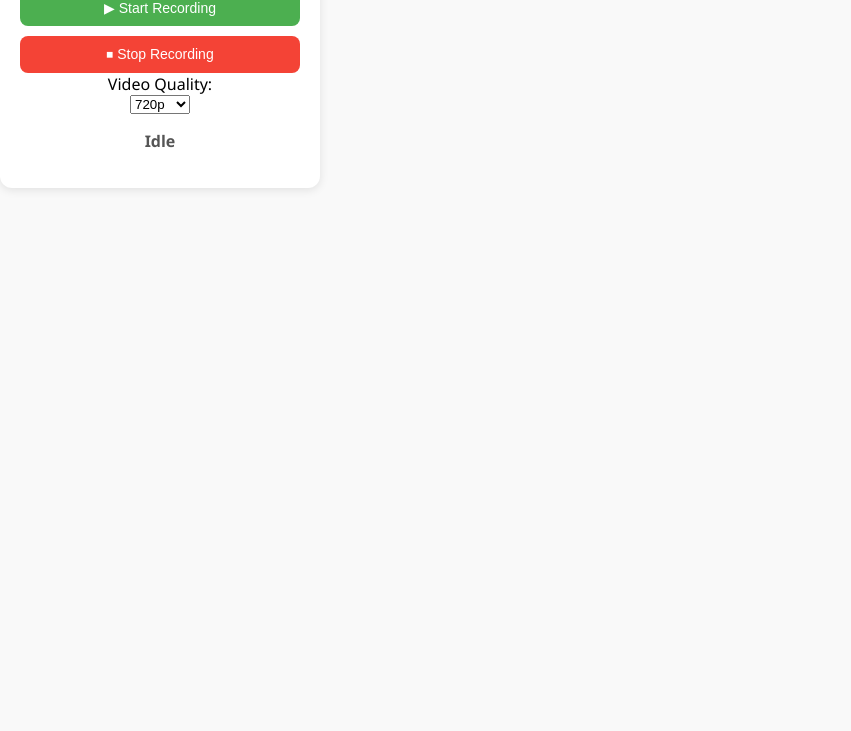
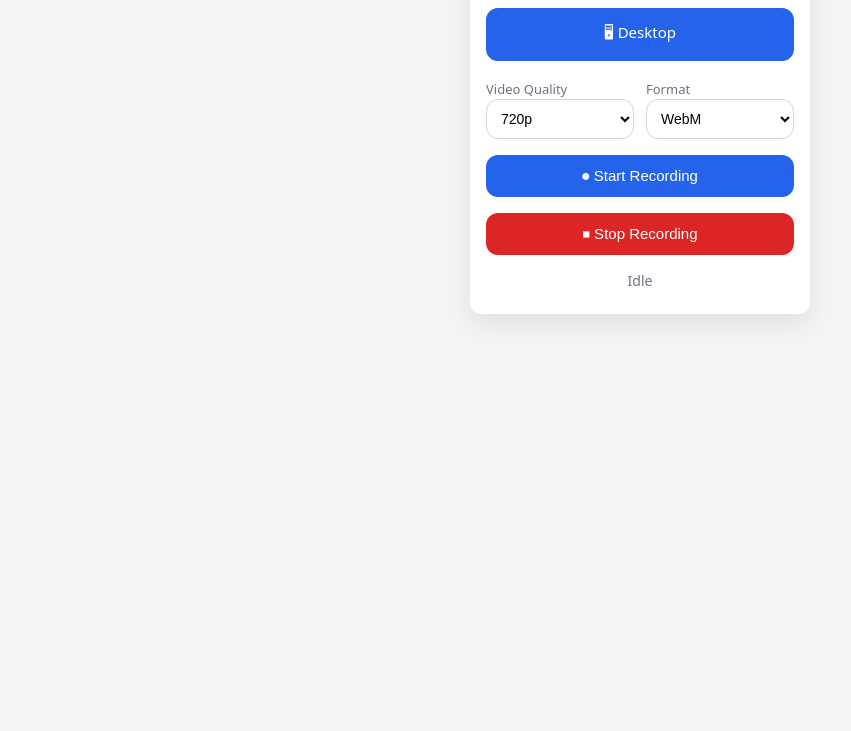
Before and after one commit to akat5uki/screen-rec-ext, a website built with Vite: page src/popup/popup.html in a window 1280 px wide. Shown: the part 89-820 px from the top of the page, without its empty margins (0-851 px from the left). Built offline with nearby package versions, Linux system fonts and the light colour scheme.

Commit message:
Final RJ

```diff
--- a/src/popup/popup.css
+++ b/src/popup/popup.css
@@ -1,56 +1,159 @@
+/* popup.css - Modernized Styles Without External CDNs */
+
+:root {
+  --bg: #ffffff;
+  --text: #1f2937;
+  --primary: #2563eb;
+  --secondary: #f3f4f6;
+  --hover: #1d4ed8;
+  --danger: #dc2626;
+  --muted: #6b7280;
+  --border-radius: 12px;
+  --transition: 0.2s ease-in-out;
+}
+
+* {
+  box-sizing: border-box;
+  margin: 0;
+  padding: 0;
+}
+
+body, html {
+  font-family: system-ui, sans-serif;
+  background-color: var(--secondary);
+  color: var(--text);
+  width: 100%;
+  height: 100%;
+}
+
 .container {
-  padding: 20px;
-  background: white;
-  border-radius: 12px;
-  box-shadow: 0 2px 10px rgba(0,0,0,0.1);
+  background: var(--bg);
+  border-radius: var(--border-radius);
+  box-shadow: 0 10px 25px rgba(0, 0, 0, 0.08);
+  padding: 24px 16px;
+  max-width: 340px;
+  margin: 20px auto;
   display: flex;
   flex-direction: column;
-  align-items: center;
+  gap: 16px;
 }
 
 h2 {
-  margin-bottom: 20px;
-  font-size: 18px;
-  color: #333;
+  font-size: 20px;
+  font-weight: 600;
+  text-align: center;
+  margin-bottom: 10px;
 }
 
-.buttons {
-  display: flex;
-  flex-direction: column;
-  gap: 10px;
-  width: 100%;
+.option-button, button {
+  padding: 12px;
+  border-radius: var(--border-radius);
+  border: none;
+  font-weight: 500;
+  font-size: 15px;
+  cursor: pointer;
+  transition: background var(--transition), transform var(--transition);
+  text-align: center;
 }
 
-button {
-  padding: 10px;
-  border: none;
-  border-radius: 8px;
-  width: 100%;
-  font-size: 14px;
-  cursor: pointer;
-  transition: background 0.3s;
+.option-button {
+  background-color: var(--secondary);
+  border: 2px solid transparent;
+  color: var(--text);
+}
+
+.option-button:hover, .option-button.active {
+  background-color: var(--primary);
+  color: white;
+  border-color: var(--primary);
 }
 
 button#start {
-  background-color: #4CAF50;
+  background-color: var(--primary);
   color: white;
 }
 
 button#start:hover {
-  background-color: #45a049;
+  background-color: var(--hover);
+  transform: scale(1.02);
 }
 
 button#stop {
-  background-color: #f44336;
+  background-color: var(--danger);
   color: white;
 }
 
 button#stop:hover {
-  background-color: #e53935;
+  background-color: #b91c1c;
+  transform: scale(1.02);
+}
+
+select, .toggle-switch input {
+  width: 100%;
+  padding: 10px;
+  border: 1px solid #d1d5db;
+  border-radius: var(--border-radius);
+  background-color: white;
+  font-size: 14px;
+}
+
+label {
+  font-size: 13px;
+  color: var(--muted);
+  margin-bottom: 4px;
 }
 
 #status {
-  margin-top: 16px;
-  font-weight: bold;
-  color: #555;
+  text-align: center;
+  font-weight: 500;
+  font-size: 14px;
+  color: var(--muted);
 }
+
+.source-options, .settings-row, .quality-options {
+  display: flex;
+  flex-wrap: wrap;
+  gap: 12px;
+  justify-content: space-between;
+}
+
+.option-button {
+  flex: 1 1 45%;
+}
+
+.toggle-switch {
+  display: flex;
+  align-items: center;
+  justify-content: space-between;
+  width: 100%;
+}
+
+.toggle-switch input[type="checkbox"] {
+  position: relative;
+  appearance: none;
+  width: 42px;
+  height: 22px;
+  background: #e5e7eb;
+  border-radius: 22px;
+  transition: background var(--transition);
+}
+
+.toggle-switch input[type="checkbox"]:checked {
+  background: var(--primary);
+}
+
+.toggle-switch input[type="checkbox"]::before {
+  content: "";
+  position: absolute;
+  top: 2px;
+  left: 2px;
+  width: 18px;
+  height: 18px;
+  background: white;
+  border-radius: 50%;
+  transition: transform var(--transition);
+}
+
+.toggle-switch input[type="checkbox"]:checked::before {
+  transform: translateX(20px);
+}
--- a/src/popup/popup.html
+++ b/src/popup/popup.html
@@ -3,36 +3,41 @@
 <head>
   <meta charset="UTF-8" />
   <title>Screen Recorder</title>
-  <link rel="stylesheet" href="popup.css" />
-  <style>
-    html, body {
-      width: 320px;
-      height: 220px;
-      margin: 0;
-      padding: 0;
-      box-sizing: border-box;
-      background-color: #f9f9f9;
-      font-family: 'Segoe UI', sans-serif;
-    }
-  </style>
+  <script type="module" crossorigin src="popup.js"></script>
+  <link rel="stylesheet" crossorigin href="popup.css">
 </head>
 <body>
   <div class="container">
     <h2>🎥 Screen Recorder</h2>
-    <div class="buttons">
-      <button id="start">▶ Start Recording</button>
-      <button id="stop" disabled>⏹ Stop Recording</button>
+
+    <div class="source-options">
+      <div class="option-button active" id="source-desktop">🖥 Desktop</div>
     </div>
-<label for="quality">Video Quality:</label>
+
+    <div class="quality-options">
+      <div style="flex: 1">
+        <label for="quality">Video Quality</label>
         <select id="quality">
           <option value="1080">1080p</option>
           <option value="720" selected>720p</option>
           <option value="480">480p</option>
           <option value="360">360p</option>
         </select>
+      </div>
+      <div style="flex: 1">
+        <label for="format">Format</label>
+        <select id="format">
+          <option value="webm" selected>WebM</option>
+        </select>
+      </div>
+    </div>
+
+    <button id="start">⏺ Start Recording</button>
+    <button id="stop" disabled>⏹ Stop Recording</button>
 
     <p id="status">Idle</p>
   </div>
-  <script type="module" src="popup.js"></script>
+
+
 </body>
 </html>
```
Also changed, not shown: public/icons/Archive/create-a-very-modern-icon-for-screen-recoder-exten(1).png (added), public/icons/Archive/icon.png (added), public/icons/Archive/icon128.png (added), public/icons/Archive/icon16.png (added), public/icons/Archive/icon32.png (added), public/icons/Archive/icon48.png (added), public/icons/icon.png, public/icons/icon128.png, public/icons/icon16.png, public/icons/icon32.png, public/icons/icon48.png. Lines whose indentation alone changed are shown as unchanged.
